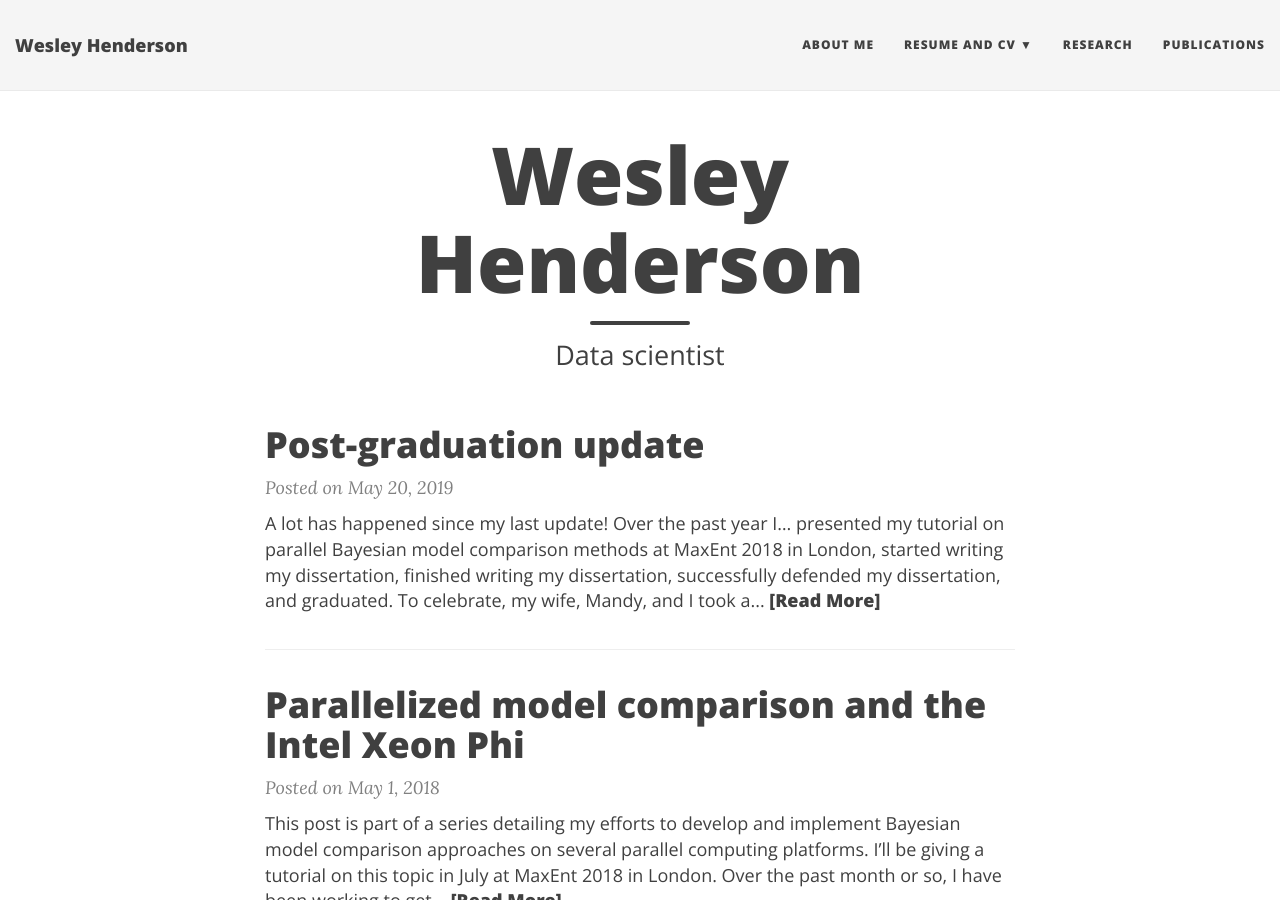
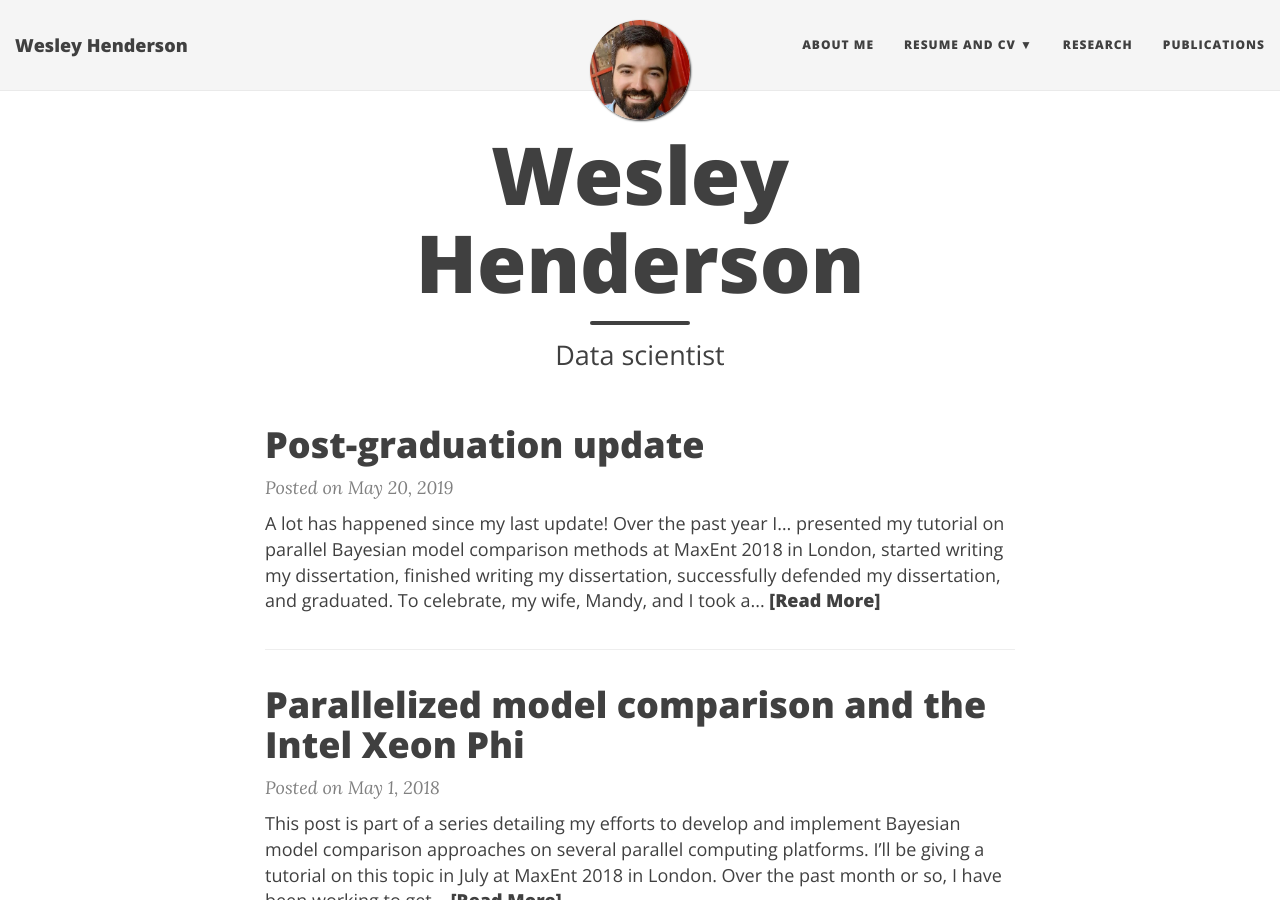
Before and after one commit to rwhender/rwhender.github.io, a Jekyll site: the page built from index.html, in a window 1280 px wide and 900 px high. Built offline with Jekyll 4.4.1, drawn with Linux system fonts in a browser that asks for light colours; nearby versions of some CDN libraries; the list of posts is cut into pages by our own code.

Commit message:
Added avatar

```diff
--- a/_config.yml
+++ b/_config.yml
@@ -33,7 +33,7 @@ navbar-links:
 
 # Image to show in the navigation bar - image must be a square (width = height)
 # Remove this parameter if you don't want an image in the navbar
-# avatar: "/img/favicon.png"
+avatar: "/img/circle_profile_pic.png"
 
 # If you want to have an image logo in the top-left corner instead of the title text,
 # then specify the following parameter
```
Also changed, not shown: img/circle_profile_pic.png (added).
